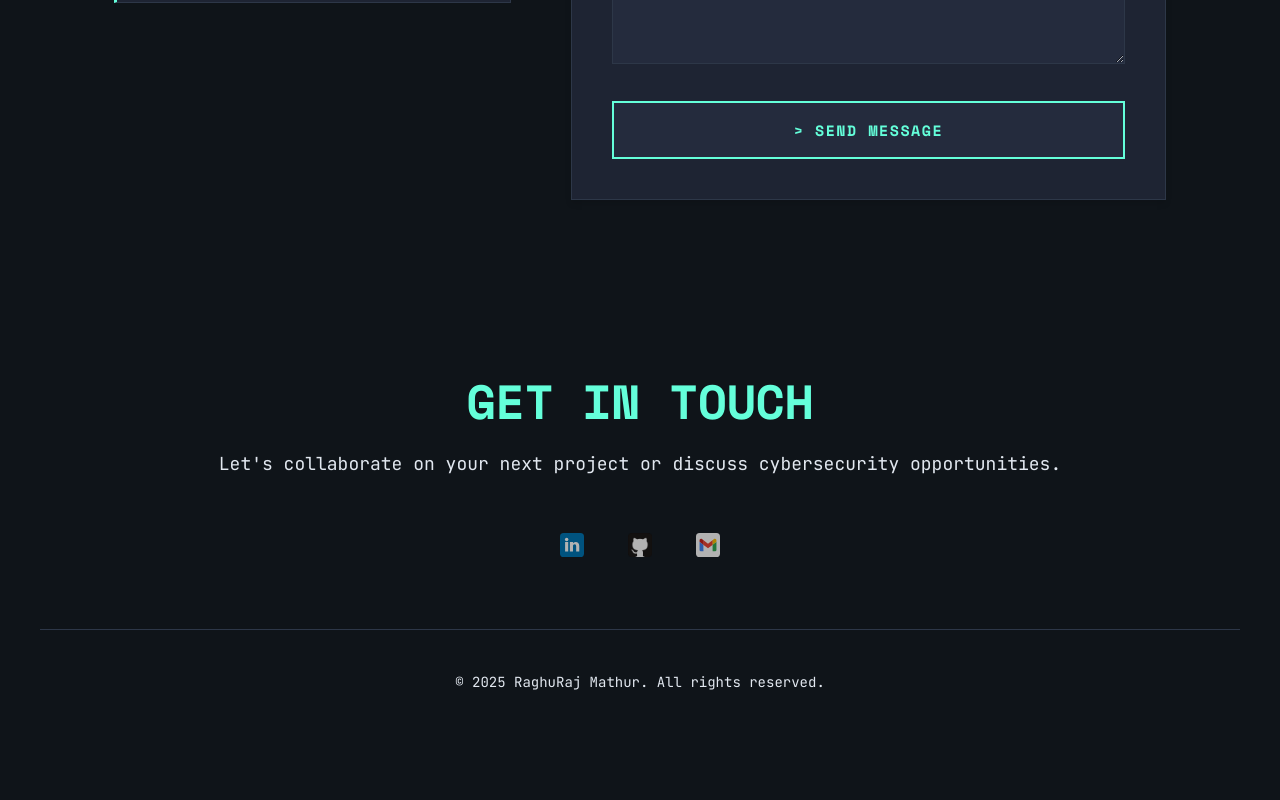
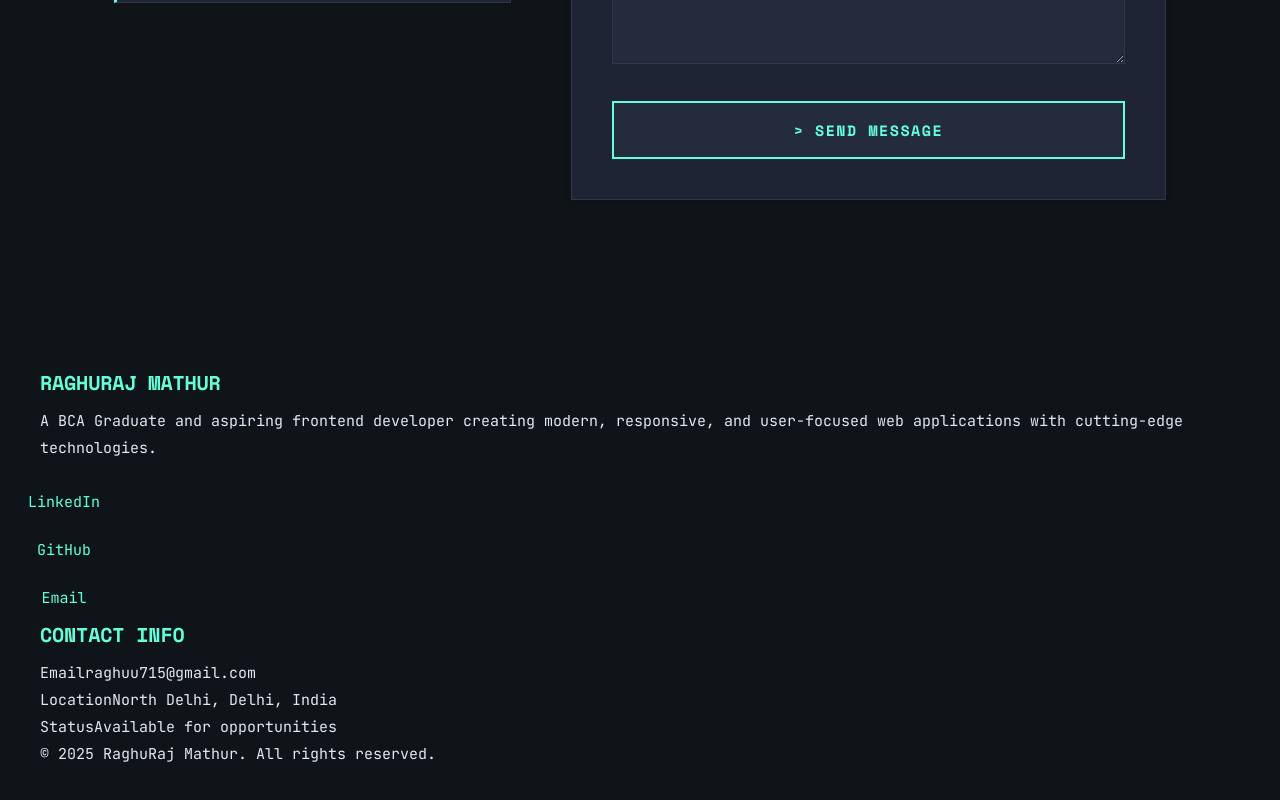
Before and after one commit to RaghuRajMathur/raghuraj-portfolio, a Next.js app: page / in a window 1280 px wide. Shown: the part 4443-5243 px from the top of the page. Built offline with nearby package versions, Linux system fonts and the light colour scheme.

Commit message:
Minor Fix

```diff
--- a/src/components/Footer.js
+++ b/src/components/Footer.js
@@ -6,22 +6,23 @@ export default function Footer() {
   const currentYear = new Date().getFullYear();
 
   return (
-    <footer id="contact" className={styles.footer}>
+    <footer className={styles.footer}>
       <div className={styles.container}>
-        <div className={styles.content}>
-          <h2 className={styles.title}>Get in touch</h2>
-          <p className={styles.description}>
-            Let's collaborate on your next project or discuss cybersecurity opportunities.
+        <div className={styles.footerContent}>
+          <div className={styles.footerSection}>
+            <div className={styles.logoSection}>
+              <h3 className={styles.footerLogo}>RaghuRaj Mathur</h3>
+              <p className={styles.logoDescription}>
+                A BCA Graduate and aspiring frontend developer creating modern, responsive, and user-focused web applications with cutting-edge technologies.
               </p>
-
-          <div className={styles.socials}>
+              <div className={styles.socialLinks}>
                 <a
-              href="https://linkedin.com/in/raghurajmathur"
+                  href="https://www.linkedin.com/in/raghuraj-mathur-b9417518a"
                   target="_blank"
                   rel="noopener noreferrer"
                   className={styles.socialLink}
                 >
-              <img src="/icons/linkedin.svg" alt="LinkedIn" className={styles.socialIcon} />
+                  LinkedIn
                 </a>
                 <a
                   href="https://github.com/RaghuRajMathur"
@@ -29,19 +30,41 @@ export default function Footer() {
                   rel="noopener noreferrer"
                   className={styles.socialLink}
                 >
-              <img src="/icons/github.png" alt="GitHub" className={styles.socialIcon} />
+                  GitHub
                 </a>
                 <a
-              href="mailto:raghurajmathur@example.com"
+                  href="mailto:raghuu715@gmail.com"
                   className={styles.socialLink}
                 >
-              <img src="/icons/gmail.svg" alt="Email" className={styles.socialIcon} />
+                  Email
                 </a>
               </div>
             </div>
+          </div>
 
-        <div className={styles.bottom}>
-          <p>© {currentYear} RaghuRaj Mathur. All rights reserved.</p>
+          <div className={styles.footerSection}>
+            <h3>Contact Info</h3>
+            <div className={styles.contactInfo}>
+              <div className={styles.contactItem}>
+                <span className={styles.contactLabel}>Email</span>
+                <span>raghuu715@gmail.com</span>
+              </div>
+              <div className={styles.contactItem}>
+                <span className={styles.contactLabel}>Location</span>
+                <span>North Delhi, Delhi, India</span>
+              </div>
+              <div className={styles.contactItem}>
+                <span className={styles.contactLabel}>Status</span>
+                <span>Available for opportunities</span>
+              </div>
+            </div>
+          </div>
+        </div>
+
+        <div className={styles.footerBottom}>
+          <div className={styles.footerBottomContent}>
+            <p>&copy; {currentYear} RaghuRaj Mathur. All rights reserved.</p>
+          </div>
         </div>
       </div>
     </footer>
```
Lines whose indentation alone changed are shown as unchanged.
